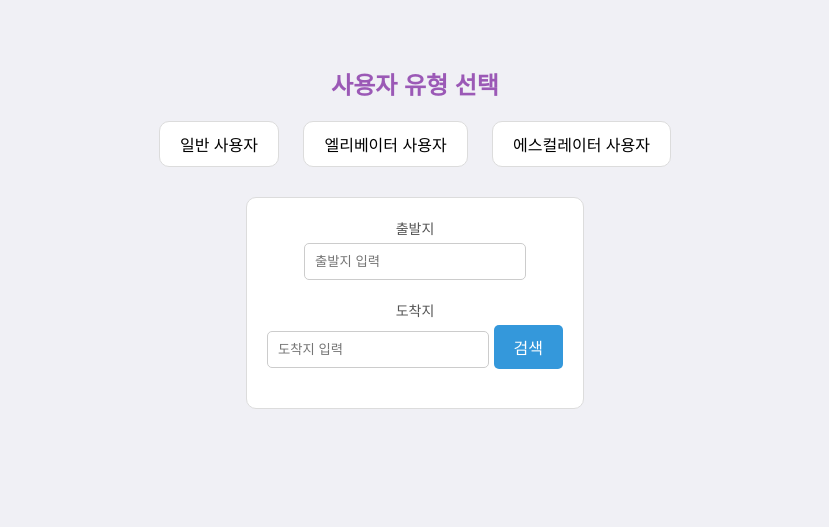
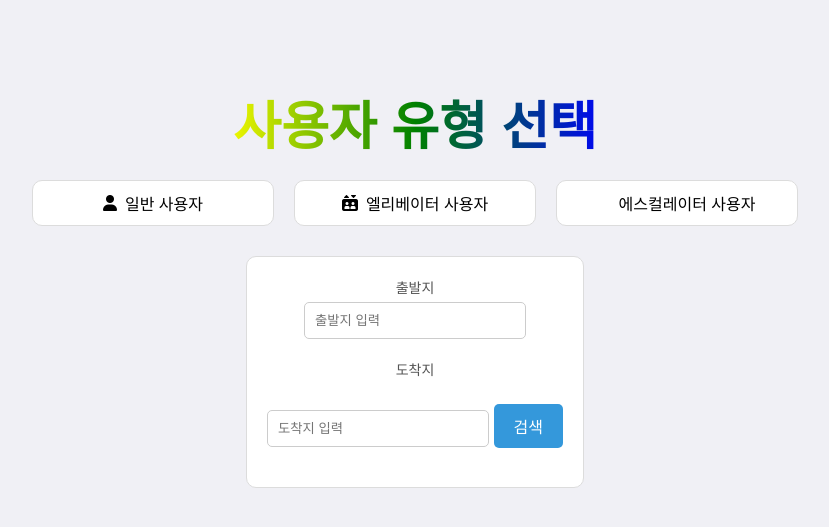
Before and after one commit to Saangjun00/GuardianPath, a Django app: page / in a window 1280 px wide. Shown: the top 527 px of the page, without its empty margins (225-1054 px from the left). Run offline with Django 3.2, Linux system fonts and the light colour scheme.

Commit message:
update style.css

```diff
--- a/home/static/css/style.css
+++ b/home/static/css/style.css
@@ -11,23 +11,53 @@ body {
 }
 
 .title {
-    color: #9b59b6;
-    font-size: 24px;
+    font-size: 52px;
     margin-bottom: 20px;
+    background: linear-gradient(to right, red, orange, yellow, green, blue, indigo, violet);
+    -webkit-background-clip: text;
+    color: transparent;
 }
 
 .user-types {
     margin-bottom: 30px;
+    display: flex;
+    justify-content: center;
 }
 
+.user-type-label {
+    display: flex;
+    align-items: center;
+    margin: 0 10px;
+}
+
+.user-type-radio {
+    display: none;
+}
+
+
 .user-type-btn {
+    display: flex;
+    align-items: center;
+    justify-content: center;
     background-color: white;
     border: 1px solid #dcdcdc;
     border-radius: 10px;
     padding: 10px 20px;
-    margin: 0 10px;
+    width: 200px; /* 동일한 크기 */
+    text-align: center;
     cursor: pointer;
     font-size: 16px;
+    transition: background-color 0.3s, border-color 0.3s;
+}
+
+.user-type-btn i {
+    margin-right: 8px; /* 아이콘과 텍스트 사이의 간격 */
+}
+
+.user-type-radio:checked + .user-type-btn {
+    background-color: #3498db;
+    border-color: #3498db;
+    color: white;
 }
 
 .search-box {
@@ -61,4 +91,9 @@ body {
     padding: 10px 20px;
     font-size: 16px;
     cursor: pointer;
+    margin-top: 20px; /* 검색 버튼을 아래로 이동 */
 }
+
+.search-btn:hover {
+    background-color: #2980b9;
+}
--- a/home/templates/home.html
+++ b/home/templates/home.html
@@ -1,19 +1,29 @@
-{% load static%}
+{% load static %}
 <!DOCTYPE html>
 <html lang="ko">
 <head>
     <meta charset="UTF-8">
     <meta name="viewport" content="width=device-width, initial-scale=1.0">
-    <title>사용자 유형 선택</title>
+    <title>Guardian Path</title>
     <link rel="stylesheet" type="text/css" href="{% static "css/style.css" %}">
+    <link rel="stylesheet" href="https://cdnjs.cloudflare.com/ajax/libs/font-awesome/6.0.0-beta3/css/all.min.css">
 </head>
 <body>
     <div class="container">
         <h1 class="title">사용자 유형 선택</h1>
         <div class="user-types">
-            <button class="user-type-btn">일반 사용자</button>
-            <button class="user-type-btn">엘리베이터 사용자</button>
-            <button class="user-type-btn">에스컬레이터 사용자</button>
+            <label class="user-type-label">
+                <input type="radio" name="user-type" class="user-type-radio" value="general">
+                <span class="user-type-btn"><i class="fas fa-user"></i> 일반 사용자</span>
+            </label>
+            <label class="user-type-label">
+                <input type="radio" name="user-type" class="user-type-radio" value="elevator">
+                <span class="user-type-btn"><i class="fas fa-elevator"></i> 엘리베이터 사용자</span>
+            </label>
+            <label class="user-type-label">
+                <input type="radio" name="user-type" class="user-type-radio" value="escalator">
+                <span class="user-type-btn"><i class="fa-angle-double-up"></i> 에스컬레이터 사용자</span>
+            </label>
         </div>
         <div class="search-box">
             <label for="departure">출발지</label>
```
